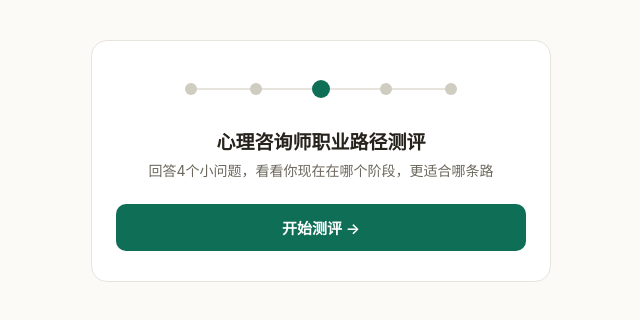
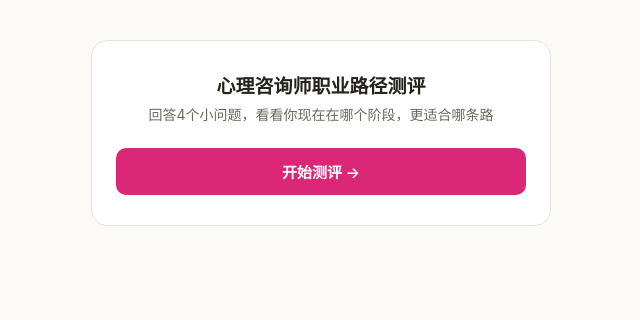
Before and after one commit to Panreta/CareerQuiz, a plain HTML site: page index.html in a window 1280 px wide. Shown: the whole page, without its empty margins (319-959 px from the left). Drawn offline with Linux system fonts and the light colour scheme.

Commit message:
Update index.html

```diff
--- a/index.html
+++ b/index.html
@@ -9,7 +9,7 @@
 :root{
   --bg:#fbfaf7; --card:#ffffff; --border:#e6e4dc; --border-strong:#cfccc0;
   --text:#26221c; --text-2:#6b675c;
-  --accent:#0f6e56; --accent-bg:#e1f5ee; --accent-text:#085041;
+  --accent:#db2777; --accent-bg:#fce7f3; --accent-text:#9d174d;
   --coral-bg:#faece7; --coral-text:#712b13;
   --gray-bg:#f1efe8; --gray-text:#444441;
 }
@@ -17,7 +17,7 @@
   :root{
     --bg:#1c1b16; --card:#242319; --border:#3a382c; --border-strong:#4d4a3c;
     --text:#ece9df; --text-2:#a8a495;
-    --accent:#5dcaa5; --accent-bg:#0f6e56; --accent-text:#9fe1cb;
+    --accent:#f472b6; --accent-bg:#831843; --accent-text:#fbcfe8;
     --coral-bg:#712b13; --coral-text:#f5c4b3;
     --gray-bg:#444441; --gray-text:#d3d1c7;
   }
@@ -135,19 +135,9 @@ let currentIndex = 0;
 let answers = [];
 const root = document.getElementById("quiz-root");
 
-function pathGraphic(){
-  return '<svg width="100%" height="36" viewBox="0 0 300 36" style="display:block; margin:0 auto 20px;">' +
-    '<line x1="20" y1="18" x2="280" y2="18" stroke="var(--border)" stroke-width="2"/>' +
-    '<circle cx="20" cy="18" r="6" fill="var(--border-strong)"/>' +
-    '<circle cx="85" cy="18" r="6" fill="var(--border-strong)"/>' +
-    '<circle cx="150" cy="18" r="9" fill="var(--accent)"/>' +
-    '<circle cx="215" cy="18" r="6" fill="var(--border-strong)"/>' +
-    '<circle cx="280" cy="18" r="6" fill="var(--border-strong)"/>' +
-  '</svg>';
-}
 function showIntro(){
   currentIndex = 0; answers = [];
-  root.innerHTML = '<div class="card">' + pathGraphic() +
+  root.innerHTML = '<div class="card">' +
     '<h1>心理咨询师职业路径测评</h1>' +
     '<p class="sub">回答4个小问题，看看你现在在哪个阶段，更适合哪条路</p>' +
     '<button class="primary" onclick="startQuiz()">开始测评 →</button></div>';
```
